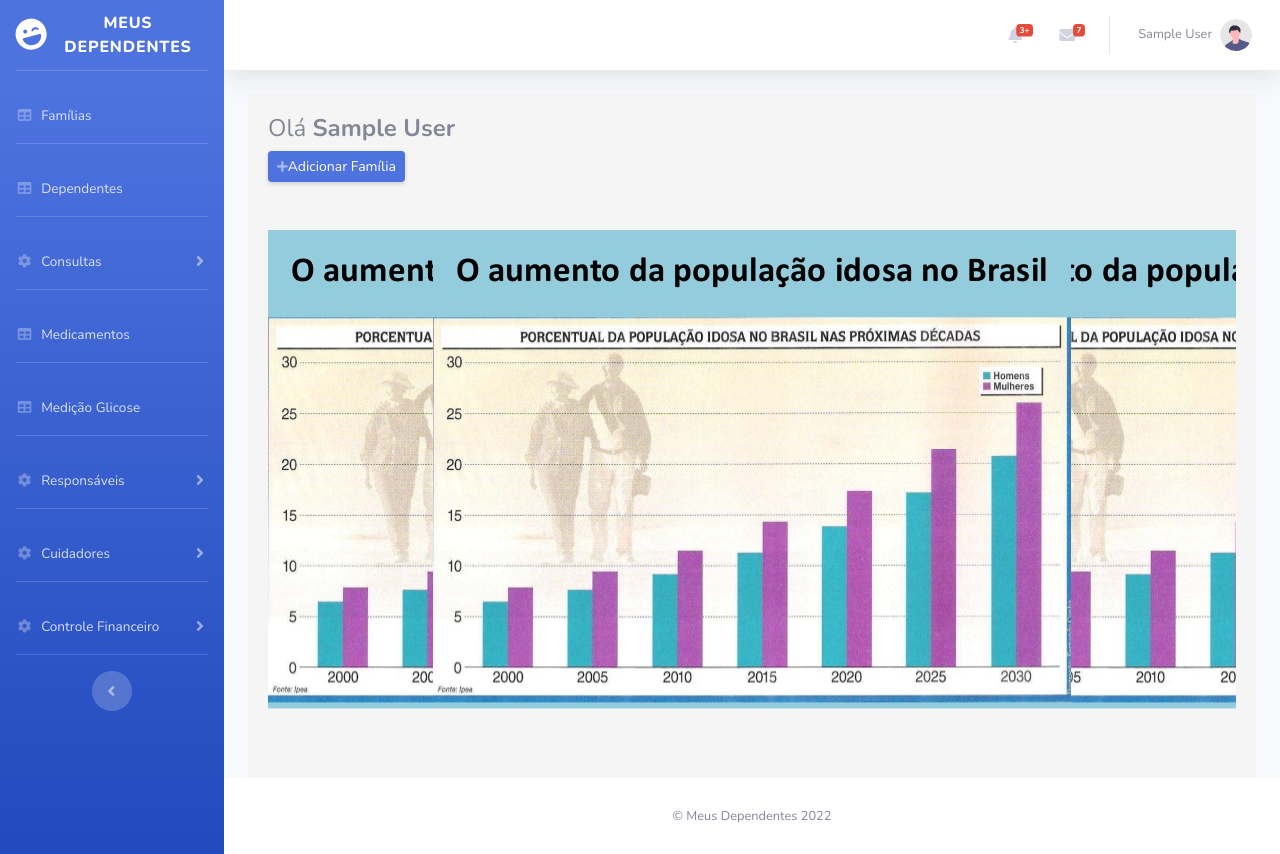
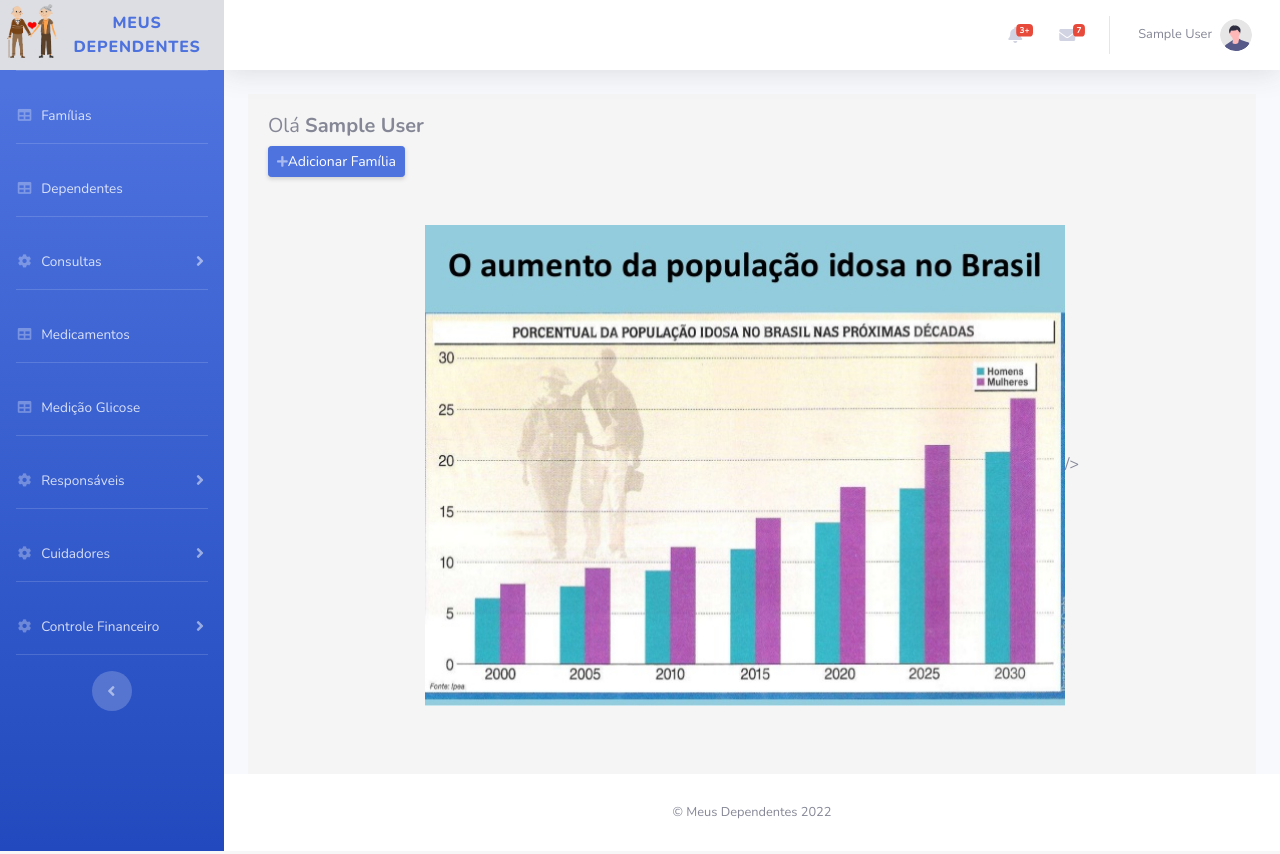
Before and after one commit to SistemasKH/MeusProjetos, a Django app: page / in a window 1280 px wide. Run offline with Django 4.2, Linux system fonts and the light colour scheme; the visitor is signed in with stand-in values (Sample User, id 1); data comes from the database, SQL or seed files in the repository; data that the repository does not hold is empty; parts of the project's set-up code (start-up, migrations or seed data) failed here and were passed over; some libraries are stand-ins or nearby versions.

Commit message:
Alterando designer template

```diff
--- a/backend/consulta/forms.py
+++ b/backend/consulta/forms.py
@@ -166,6 +166,7 @@ class MedicamentoForm(forms.ModelForm):
 
 class GlicoseForm(forms.ModelForm):
     required_css_class = 'required'
+    #TODO recalcular todas as vezes que tiver edição ou exclusão
 
     data_medicao = forms.DateField(
         label='Data',
@@ -244,6 +245,7 @@ class GlicoseForm(forms.ModelForm):
 
 class EscalaResponsavelForm(forms.ModelForm):
     required_css_class = 'required'
+    # TODO recalcular todas as vezes que tiver edição ou exclusão
 
     data_inicio = forms.DateField(
         label='Data Inicial',
@@ -371,6 +373,7 @@ class EscalaResponsavelForm(forms.ModelForm):
 
 class JornadaTrabalhoForm(forms.ModelForm):
     required_css_class = 'required'
+    # TODO recalcular todas as vezes que tiver edição ou exclusão
 
     dh_entrada = forms.DateTimeField(
         label='Entrada',
--- a/backend/consulta/templates/consulta/glicose_list.html
+++ b/backend/consulta/templates/consulta/glicose_list.html
@@ -40,7 +40,7 @@
           <tbody>
             {%  for object in object_list %}
               <tr>
-                <td>{{ object.id }}</td>
+
                 <td>{{ object.dependente }}</td>
                 <td>{{ object.data_medicao|date:"d/m/Y" }}</td>
                 <td><a href="{{ object.get_absolute_url }}">{{ object.hora }}</a></td>
--- a/backend/consulta/views.py
+++ b/backend/consulta/views.py
@@ -260,7 +260,7 @@ class GlicoseListView(LRM, PermissaoFamiliaMixin, ListView):
         user = self.request.user
         context['form'] = DependentesDaFamiliaForm(user)
         context['labels'] = (
-            'ID',
+
             'Dependente',
             'Data',
             'Hora',
--- a/backend/core/static/css/style.css
+++ b/backend/core/static/css/style.css
@@ -8,7 +8,6 @@ thead{
   color: #2B2B2C;
 }
 .bg-grafico-image {
-   background:url("../img/my_img/brasileiros_idosos.jpg");
    display: block;
    margin: 5% auto;
    text-align : center;
@@ -20,19 +19,6 @@ thead{
   background-repeat: no-repeat;
 }
 
-.bg-register-image {
-  background: url("../img/my_img/casal.jpg");
-  background-position: center;
-  background-size: contain;
-  background-repeat: no-repeat;
-}
-
-.bg-password-image {
-  background: url("../img/my_img/casal.jpg");
-  background-position: center;
-  background-size: contain;
-  background-repeat: no-repeat;
-}
 .card-body{
   background-color: #F5F5F5;
 }
--- a/backend/core/templates/home.html
+++ b/backend/core/templates/home.html
@@ -5,7 +5,7 @@
 
 {% block content %}
   <div class ="card-body">
-    <h4>Olá <b>{{ user.get_full_name }}</b></h4>
+    <h5>Olá <b>{{ user.get_full_name }}</b></h5>
     {% if not familia %}
       <div class="d-sm-flex align-items-center justify-content-between">
         <a href="{% url 'familia_add' %}" class="d-none d-sm-inline-block btn btn-sm btn-primary shadow-sm" class="fas fa-plus fa-sm text-white-50">
@@ -13,7 +13,7 @@
       </div>
     {% endif %}
     <div class="bg-grafico-image">
-        <img src="../../static/img/my_img/brasileiros_idosos.jpg"/>
+        <img src="../../static/img/my_img/brasileiros_idosos.jpg" style="width: 50vw">/>
     </div>
   </div>
 {% endblock %}
--- a/backend/core/templates/includes/sidebar.html
+++ b/backend/core/templates/includes/sidebar.html
@@ -1,11 +1,11 @@
 <ul class="navbar-nav bg-gradient-primary sidebar sidebar-dark accordion" id="accordionSidebar">
 
   <!-- Sidebar - Brand -->
-  <a class="sidebar-brand d-flex align-items-center justify-content-center" href="{% url 'home' %}">
-    <div class="sidebar-brand-icon rotate-n-15">
-      <i class="fas fa-laugh-wink"></i>
+  <a class="sidebar-brand d-flex align-items-center justify-content-center" style="background-color:#DDDEE3" href="{% url 'home' %}">
+    <div class="figure-img">
+      <img src="../../static/img/my_img/casal_transp.png" style="width: 50px"  />
     </div>
-    <div class="sidebar-brand-text mx-3">Meus Dependentes</div>
+    <div class="sidebar-brand-text mx-3" style="color:#4D72DE"> Meus Dependentes</div>
   </a>
 
   <!-- Divider -->
@@ -122,12 +122,7 @@
   <!-- Divider -->
   <hr class="sidebar-divider">
 
-  <!-- Heading -->
-  <!--<div class="sidebar-heading">
-    Controle Financeiro
-  </div>-->
-
-  <!-- Nav Item - Tables -->
+   <!-- Nav Item - Tables -->
   <li class="nav-item">
     <a class="nav-link collapsed" href="#" data-toggle="collapse" data-target="#collapseFinanceiro"
       aria-expanded="true" aria-controls="collapse">
@@ -142,12 +137,6 @@
   </li>
 
 
-
-  <!--   Heading -->
-  <!-- <div class="sidebar-heading">
-    Exemplo
-  </div>-->
-
   <!-- Nav Item - Tables
   {% if debug %}
     <li class="nav-item">
@@ -155,7 +144,7 @@
         <i class="fas fa-fw fa-table"></i>
         <span>Tables</span></a>
     </li>-->
-{% endif %}
+  {% endif %}
 
 <!-- Divider-->
 <hr class="sidebar-divider d-none d-md-block">
```
Also changed, not shown: backend/crm/templates/crm/financeiro.html (+11 -12 lines), backend/core/static/css/sb-admin-2.css, backend/core/static/img/my_img/casal_transp.gif (added), backend/core/static/img/my_img/casal_transp.png (added), backend/core/static/img/my_img/site_construcao.jpg (added).
